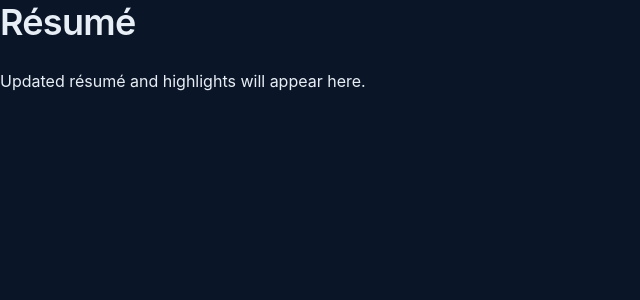
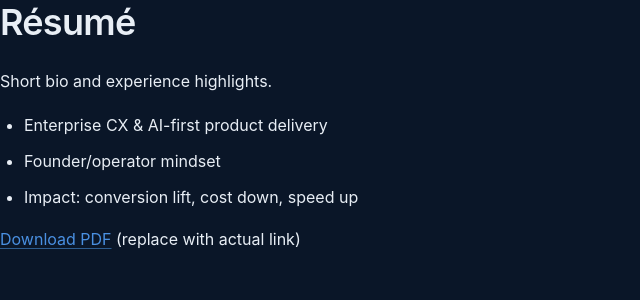
Before and after one commit to ChewzyKids/pm-portfolio, a Next.js app: page /resume in a window 1280 px wide. Shown: the top 300 px of the page, without its empty margins (0-640 px from the left). Built offline with nearby package versions, Linux system fonts and the light colour scheme.

Commit message:
Update resume.mdx

```diff
--- a/pages/resume.mdx
+++ b/pages/resume.mdx
@@ -1,3 +1,9 @@
 # Résumé
 
-Updated résumé and highlights will appear here.
+Short bio and experience highlights.
+
+- Enterprise CX & AI-first product delivery
+- Founder/operator mindset
+- Impact: conversion lift, cost down, speed up
+
+[Download PDF](#) (replace with actual link)
```
